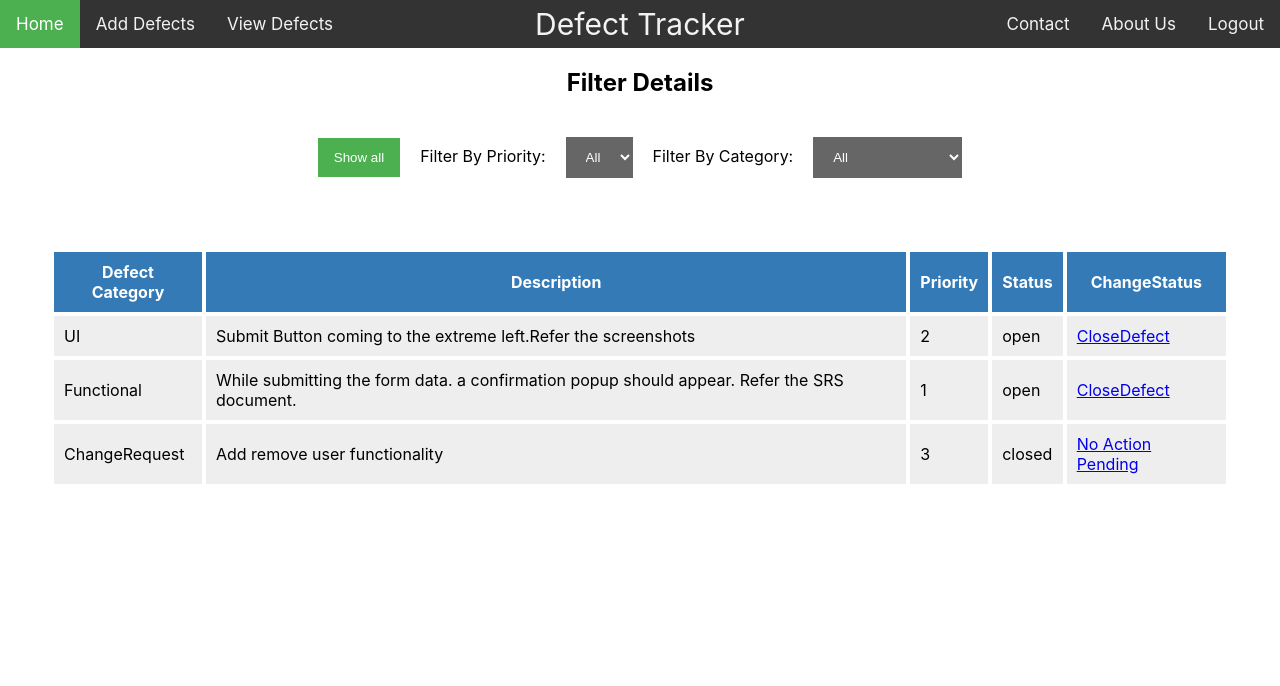
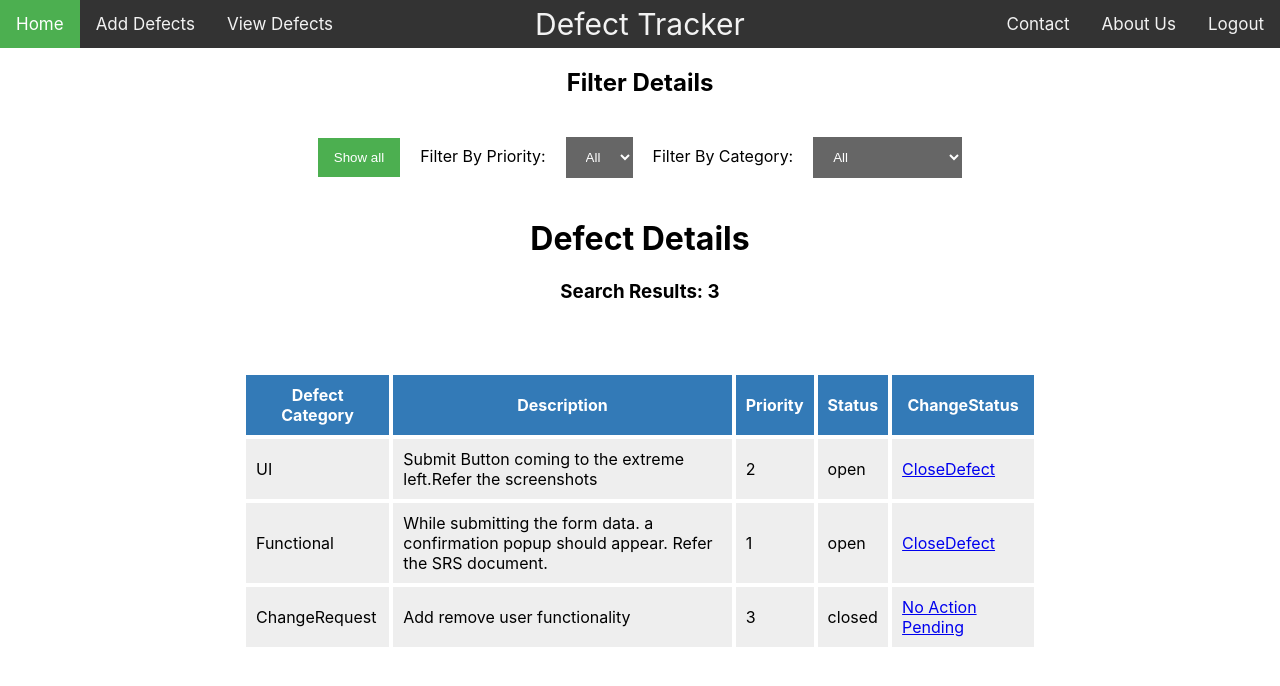
Before and after one commit to luvnits94/defect-tracker, a React (Create React App) app: page / in a window 1280 px wide. Shown: the top 686 px of the page. Built offline with nearby package versions, Linux system fonts and the light colour scheme.

Commit message:
Defect Details UI - centered table added headings

```diff
--- a/src/DefectListComponent.css
+++ b/src/DefectListComponent.css
@@ -12,8 +12,11 @@ td{
   background-color: #EEEEEE;
 }
 
-table{
+table#defect-details-table{
   padding: 50px;
+  width:70%;
+  margin-left:15%;
+  margin-right:15%;
 }
 
 /* Navbar */
--- a/src/DefectListComponents.js
+++ b/src/DefectListComponents.js
@@ -21,6 +21,8 @@ function DefectDetailsComponent(){
           ]
         return(
             <>
+                <h1 style={{textAlign:'center'}}>Defect Details</h1>
+                <h3 style={{textAlign:'center'}}>Search Results: {defects.length}</h3>
                 <table style={{tableLayout:'auto'}} id="defect-details-table">
                     <thead>
                         <tr>
```
